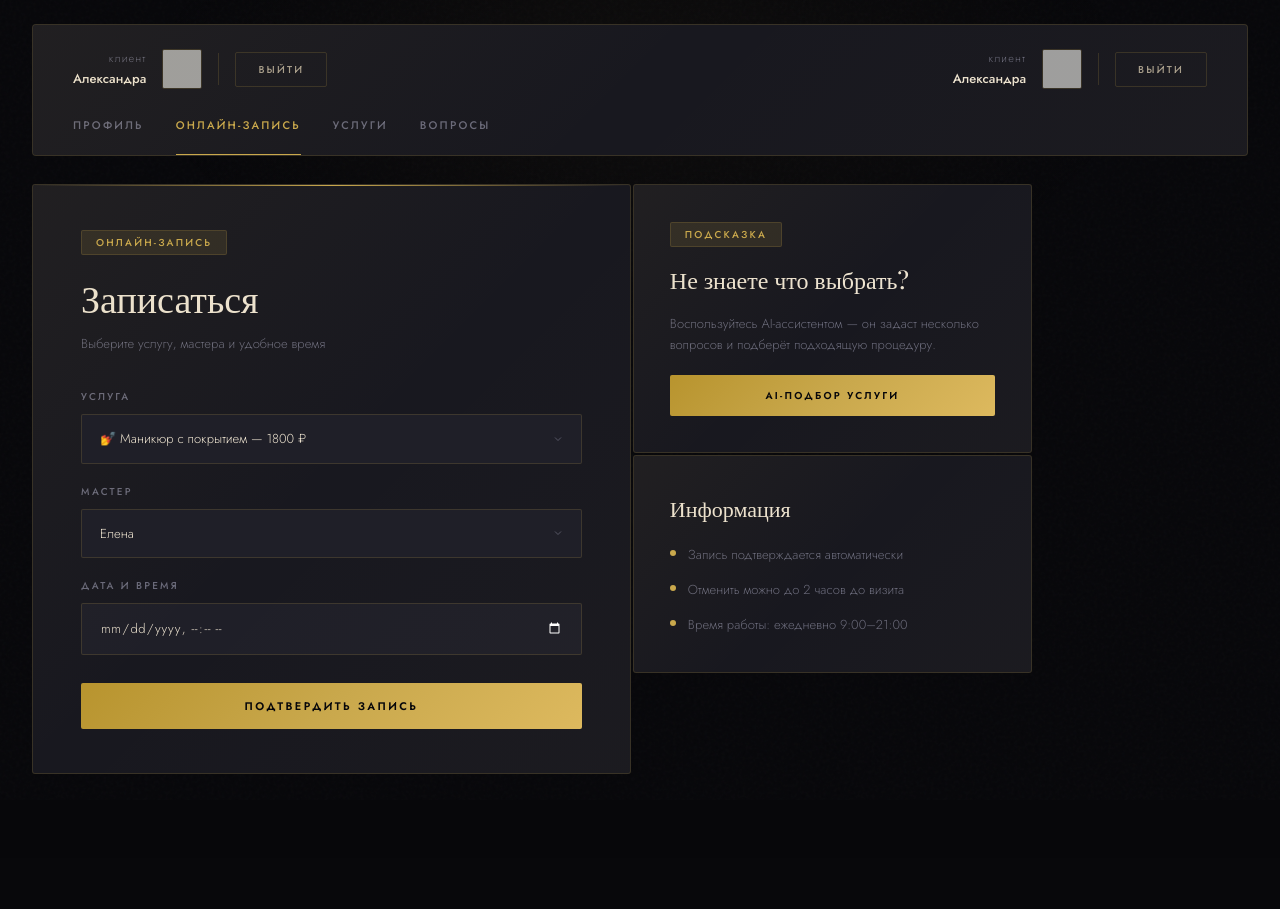
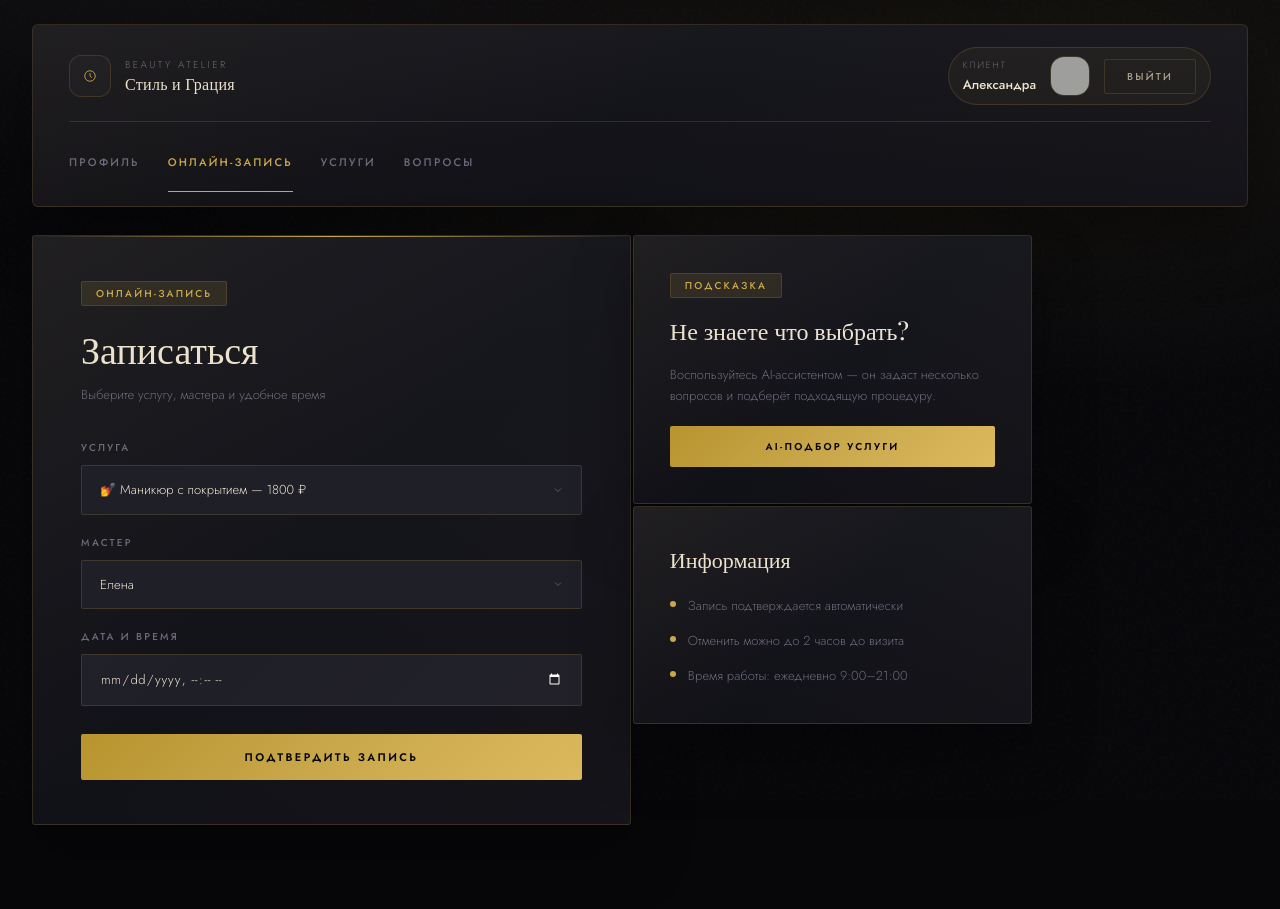
Before and after one commit to ohweraohw1243/aiwork, a Flask app: page /booking in a window 1280 px wide. Before the commit the page ends 774 px from the top, so only its background shows below. Run offline with Flask 3, Linux system fonts and the light colour scheme; the visitor is signed in with stand-in values (Sample User, id 1); some libraries are stand-ins or nearby versions; some web fonts are replaced; grey boxes are pictures that could not be loaded.

Commit message:
Улучшен премиальный дизайн и хедер

```diff
--- a/templates/base.html
+++ b/templates/base.html
@@ -23,6 +23,8 @@
             --cream-dim: #A89E8C;
             --mist:      #6A6A7A;
             --mauve:     #8C7080;
+            --blush:     #D9B8AE;
+            --pearl:     #F2E8DD;
         }
 
         * { box-sizing: border-box; }
@@ -32,7 +34,9 @@
         body {
             font-family: 'Jost', sans-serif;
             font-weight: 300;
-            background-color: var(--noir);
+            background: radial-gradient(1200px 600px at 15% -20%, rgba(217,184,174,0.08) 0%, transparent 60%),
+                        radial-gradient(900px 500px at 85% 10%, rgba(201,168,76,0.08) 0%, transparent 60%),
+                        var(--noir);
             color: var(--cream);
             min-height: 100vh;
             -webkit-font-smoothing: antialiased;
@@ -53,12 +57,12 @@
         body::after {
             content: '';
             position: fixed;
-            top: -20vh;
+            top: -10vh;
             left: 50%;
             transform: translateX(-50%);
             width: 80vw;
             height: 60vh;
-            background: radial-gradient(ellipse, rgba(201,168,76,0.04) 0%, transparent 70%);
+            background: radial-gradient(ellipse, rgba(201,168,76,0.06) 0%, transparent 70%);
             pointer-events: none;
             z-index: 0;
         }
@@ -67,9 +71,10 @@
 
         /* ── CARDS ── */
         .luxury-card {
-            background: var(--surface);
+            background: linear-gradient(180deg, rgba(24,24,31,0.98) 0%, rgba(17,17,24,0.98) 100%);
             border: 1px solid var(--border);
             position: relative;
+            box-shadow: 0 30px 60px rgba(0,0,0,0.35);
         }
         .luxury-card::before {
             content: '';
@@ -159,6 +164,83 @@
             background: var(--gold-dim);
         }
 
+        /* ── HEADER ── */
+        .header-shell {
+            padding: 22px 36px 8px;
+            background: linear-gradient(180deg, rgba(24,24,31,0.98) 0%, rgba(17,17,24,0.92) 100%);
+        }
+        .header-top {
+            display: flex;
+            align-items: center;
+            justify-content: space-between;
+            gap: 24px;
+        }
+        .brand-badge {
+            display: flex;
+            align-items: center;
+            gap: 14px;
+            text-decoration: none;
+        }
+        .brand-icon {
+            width: 42px;
+            height: 42px;
+            border: 1px solid var(--border);
+            border-radius: 12px;
+            display: flex;
+            align-items: center;
+            justify-content: center;
+            background: rgba(255,255,255,0.02);
+        }
+        .brand-kicker {
+            font-size: 10px;
+            color: var(--mist);
+            letter-spacing: 0.24em;
+            text-transform: uppercase;
+        }
+        .brand-name {
+            font-size: 16px;
+            color: var(--cream);
+            font-weight: 500;
+            letter-spacing: 0.02em;
+        }
+        .account-chip {
+            display: flex;
+            align-items: center;
+            gap: 14px;
+            padding: 8px 14px;
+            border: 1px solid var(--border);
+            border-radius: 999px;
+            background: rgba(201,168,76,0.06);
+        }
+        .account-label {
+            font-size: 9px;
+            color: var(--mist);
+            letter-spacing: 0.2em;
+            text-transform: uppercase;
+        }
+        .account-name {
+            font-size: 13px;
+            color: var(--cream);
+            font-weight: 500;
+            margin-top: 4px;
+        }
+        .avatar-frame {
+            width: 40px;
+            height: 40px;
+            border: 1px solid var(--border);
+            border-radius: 14px;
+            overflow: hidden;
+            flex-shrink: 0;
+        }
+        .nav-row {
+            display: flex;
+            gap: 28px;
+            margin-top: 16px;
+            padding: 12px 0 6px;
+            border-top: 1px solid var(--border);
+            overflow-x: auto;
+        }
+
         /* ── NAV ── */
         .nav-link {
             font-size: 11px;
@@ -170,6 +252,7 @@
             padding: 20px 0;
             border-bottom: 1px solid transparent;
             transition: all 0.25s ease;
+            position: relative;
         }
         .nav-link:hover { color: var(--cream); }
         .nav-link.active {
@@ -326,40 +409,39 @@
         <div style="max-width: 1280px; margin: 0 auto; padding: 24px 32px;">
 
             <!-- ── HEADER ── -->
-            <header class="luxury-card fade-up" style="border-radius: 4px; padding: 0 40px; margin-bottom: 28px;">
-                <div style="display: flex; align-items: center; justify-content: space-between; padding: 24px 0 0;">
-                    <div style="display: flex; align-items: center; gap: 16px;">
-                        <div style="text-align: right;">
-                            <div style="font-size: 11px; color: var(--mist); letter-spacing: 0.1em;">клиент</div>
-                            <div style="font-size: 13px; color: var(--cream); font-weight: 500; margin-top: 2px;">{{ data.name if data else 'Гость' }}</div>
+            <header class="luxury-card fade-up header-shell" style="border-radius: 6px; margin-bottom: 28px;">
+                <div class="header-top">
+                    <a href="/" class="brand-badge">
+                        <div class="brand-icon">
+                            <svg width="14" height="14" viewBox="0 0 24 24" fill="none" stroke="var(--gold)" stroke-width="1.5">
+                                <circle cx="12" cy="12" r="9"/>
+                                <path d="M12 7v5l3 3"/>
+                            </svg>
                         </div>
-                        <div style="width: 40px; height: 40px; border: 1px solid var(--border); border-radius: 2px; overflow: hidden; flex-shrink: 0;">
+                        <div>
+                            <div class="brand-kicker">beauty atelier</div>
+                            <div class="brand-name brand-serif">Стиль и Грация</div>
+                        </div>
+                    </a>
+
+                    <div class="account-chip">
+                        <div>
+                            <div class="account-label">клиент</div>
+                            <div class="account-name">{{ data.name if data else 'Гость' }}</div>
+                        </div>
+                        <div class="avatar-frame">
                             <img src="https://ui-avatars.com/api/?name={{ data.name if data else 'Guest' }}&background=18181F&color=C9A84C&size=80" alt="Avatar" style="width: 100%; height: 100%;">
                         </div>
-                        <div style="width: 1px; height: 32px; background: var(--border);"></div>
-
                         {% if session.get('user_id') %}
                         <a href="/logout" class="btn-outline" style="padding: 9px 22px; font-size: 10px;">Выйти</a>
                         {% else %}
                         <a href="/login" class="btn-outline" style="padding: 9px 22px; font-size: 10px;">Войти</a>
                         {% endif %}
                     </div>
-
-                    <div style="display: flex; align-items: center; gap: 16px;">
-                        <div style="text-align: right;">
-                            <div style="font-size: 11px; color: var(--mist); letter-spacing: 0.1em;">клиент</div>
-                            <div style="font-size: 13px; color: var(--cream); font-weight: 500; margin-top: 2px;">{{ data.name }}</div>
-                        </div>
-                        <div style="width: 40px; height: 40px; border: 1px solid var(--border); border-radius: 2px; overflow: hidden; flex-shrink: 0;">
-                            <img src="https://ui-avatars.com/api/?name={{ data.name }}&background=18181F&color=C9A84C&size=80" alt="Avatar" style="width: 100%; height: 100%;">
-                        </div>
-                        <div style="width: 1px; height: 32px; background: var(--border);"></div>
-                        <a href="/logout" class="btn-outline" style="padding: 9px 22px; font-size: 10px;">Выйти</a>
-                    </div>
                 </div>
 
                 <!-- Navigation -->
-                <nav style="display: flex; gap: 32px; margin-top: 8px; overflow-x: auto;">
+                <nav class="nav-row">
                     <a href="/cabinet" class="nav-link {% if request.path == '/cabinet' %}active{% endif %}">
                         Профиль
                     </a>
```
Also changed, not shown: templates/landing.html (+29 -8 lines), templates/login.html (+15 -3 lines).
